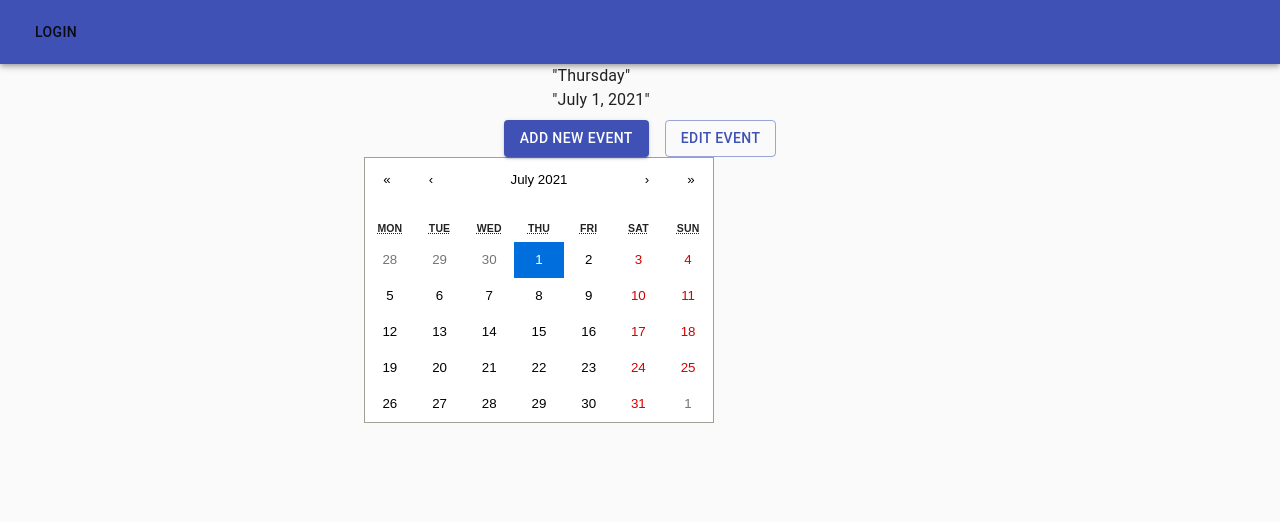
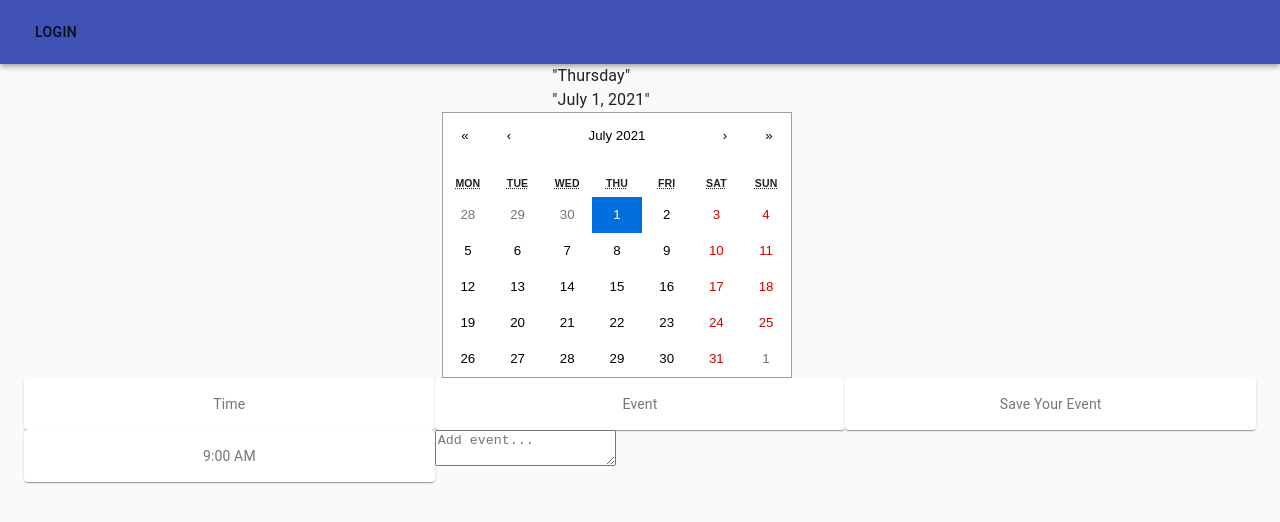
Before and after one commit to seyzho/project-3, a React (Create React App) app in the folder week-calendar/: page / in a window 1280 px wide. Shown: the top 522 px of the page. Built offline with nearby package versions, Linux system fonts and the light colour scheme.

Commit message:
create timetable component

```diff
--- a/week-calendar/src/App.js
+++ b/week-calendar/src/App.js
@@ -9,6 +9,7 @@ import Grid from '@material-ui/core/Grid';
 import Toolbar from '@material-ui/core/Toolbar';
 import CurrentDate from './components/CurrentDate';
 import { useState } from 'react';
+import TimeTable from './components/TimeTables';
 
 function App() {
   const [value, onChange, month] = useState(new Date());
@@ -22,36 +23,19 @@ function App() {
       </AppBar>
       <main>
       <div>
-          <Container maxWidth="sm">
-              <Grid container spacing={2} justify="center">
+          <Container maxWidth="xs">
+              <Grid container spacing={4} justify="center">
                 <Grid item>
                   <CurrentDate/>
                 </Grid>
               </Grid>
-            <div>
-              <Grid container spacing={2} justify="center">
-                <Grid item>
-                  <Button variant="contained" color="primary">
-                    Add New Event
-                  </Button>
-                </Grid>
-                <Grid item>
-                  <Button variant="outlined" color="primary">
-                    Edit Event
-                  </Button>
-                </Grid>
-              </Grid>
-            </div>
-            <Grid container>
-              <Grid item>
                 <Calendar
                   onChance={onChange}
                   value={value}
                   view={month}
                 />
-              </Grid>
-            </Grid>
           </Container>
+          <TimeTable/>
         </div>
       </main>
     </React.Fragment>
--- /dev/null
+++ b/week-calendar/src/components/TimeTables.js
@@ -0,0 +1,192 @@
+import React, { useState } from 'react';
+import Grid from '@material-ui/core/Grid';
+import Container from '@material-ui/core/Container';
+import { Button } from '@material-ui/core';
+import { makeStyles } from '@material-ui/core/styles';
+import Paper from '@material-ui/core/Paper';
+
+const useStyles = makeStyles((theme) => ({
+  root: {
+    flexGrow: 1,
+  },
+  paper: {
+    padding: theme.spacing(2),
+    textAlign: 'center',
+    color: theme.palette.text.secondary,
+  },
+}));
+
+
+const TimeTable = () => {
+    const classes = useStyles();
+
+    const [text, setState] = useState({
+        nineAM: "",
+        tenAM: "",
+        elevenAM: "",
+        twelvePM: "",
+        onePM: "",
+        twoPM: "",
+        threePM: "",
+        fourPM: "",
+        fivePM: "",
+    })
+    function handleChange(e) {
+        const value = e.target.value;
+        setState({
+            ...text,
+            [e.target.name]: value
+        });
+    }
+
+    var times = ['nineAM', 'tenAM', 'elevenAM', 'twelvePM', 'onePM', 'twoPM', 'threePM', 'fourPM', 'fivePM']
+
+    times.forEach(getLocalStorage);
+
+    function getLocalStorage(item, index) {
+        const value = localStorage.getItem(item);
+        if (value) {
+            text[item] = value;
+        }
+    }
+
+    const onClick = (e) => {
+        const value = e.target.value;
+        localStorage.setItem(value, text[value])
+    }
+
+    return (
+        <Container className="time-block">
+            <Grid container>
+                <Grid item xs={4}>
+                    <Paper  className={classes.paper}>Time</Paper>
+                </Grid>
+                <Grid item xs={4}>
+                    <Paper  className={classes.paper}>Event</Paper>
+                </Grid>
+                <Grid item xs={4}>
+                    <Paper  className={classes.paper}>Save Your Event</Paper>
+                </Grid>
+            </Grid>
+            <Grid container>
+                <Grid item xs={4} className="hour">
+                    <Paper className={classes.paper}>9:00 AM</Paper>
+                </Grid>
+                <Grid item xs={4}>
+                    <form className='add-form'>
+                        <textarea name="nineAM" placeholder='Add event...' value={text.nineAM} onChange={handleChange}></textarea>
+                    </form>
+                </Grid>
+                <Grid item xs={4}>
+                    <Button value='nineAM' color='steelblue' text='Save' height='100px' onClick={onClick} />
+                </Grid>
+            </Grid>
+            {/* <Row>
+                <Col className="hour">
+                    <p>10:00 AM</p>
+                </Col>
+                <Col md={8} sm={4}>
+                    <form className='add-form'>
+                        <textarea name="tenAM" placeholder='Add event...' value={text.tenAM} onChange={handleChange}></textarea>
+                    </form>
+                </Col>
+                <Col>
+                    <Button value='tenAM' color='steelblue' text='Save' height='100px' onClick={onClick} />
+                </Col>
+            </Row>
+            <Row>
+                <Col className="hour">
+                    <p>11:00 AM</p>
+                </Col>
+                <Col md={8} sm={4}>
+                    <form className='add-form'>
+                        <textarea name="elevenAM" placeholder='Add event...' value={text.elevenAM} onChange={handleChange}></textarea>
+                    </form>
+                </Col>
+                <Col>
+                    <Button value='elevenAM' color='steelblue' text='Save' height='100px' onClick={onClick} />
+                </Col>
+            </Row>
+            <Row>
+                <Col className="hour">
+                    <p>12:00 PM</p>
+                </Col>
+                <Col md={8} sm={4}>
+                    <form className='add-form'>
+                        <textarea name="twelvePM" placeholder='Add event...' value={text.twelvePM} onChange={handleChange}></textarea>
+                    </form>
+                </Col>
+                <Col>
+                    <Button value='twelvePM' color='steelblue' text='Save' height='100px' onClick={onClick} />
+                </Col>
+            </Row>
+            <Row>
+                <Col className="hour">
+                    <p>1:00 PM</p>
+                </Col>
+                <Col md={8} sm={4}>
+                    <form className='add-form'>
+                        <textarea name="onePM" placeholder='Add event...' value={text.onePM} onChange={handleChange}></textarea>
+                    </form>
+                </Col>
+                <Col>
+                    <Button value='onePM' color='steelblue' text='Save' height='100px' onClick={onClick} />
+                </Col>
+            </Row>
+            <Row>
+                <Col className="hour">
+                    <p>2:00 PM</p>
+                </Col>
+                <Col md={8} sm={4}>
+                    <form className='add-form'>
+                        <textarea name="twoPM" placeholder='Add event...' value={text.twoPM} onChange={handleChange}></textarea>
+                    </form>
+                </Col>
+                <Col>
+                    <Button value='twoPM' color='steelblue' text='Save' height='100px' onClick={onClick} />
+                </Col>
+            </Row>
+            <Row>
+                <Col className="hour">
+                    <p>3:00 PM</p>
+                </Col>
+                <Col md={8} sm={4}>
+                    <form className='add-form'>
+                        <textarea name="threePM" placeholder='Add event...' value={text.threePM} onChange={handleChange}></textarea>
+                    </form>
+                </Col>
+                <Col>
+                    <Button value='threePM' color='steelblue' text='Save' height='100px' onClick={onClick} />
+                </Col>
+            </Row>
+            <Row>
+                <Col className="hour">
+                    <p>4:00 PM</p>
+                </Col>
+                <Col md={8} sm={4}>
+                    <form className='add-form'>
+                        <textarea name="fourPM" placeholder='Add event...' value={text.fourPM} onChange={handleChange}></textarea>
+                    </form>
+                </Col>
+                <Col>
+                    <Button value='fourPM' color='steelblue' text='Save' height='100px' onClick={onClick} />
+                </Col>
+            </Row>
+            <Row>
+                <Col className="hour">
+                    <p>5:00 PM</p>
+                </Col>
+                <Col md={8} sm={4}>
+                    <form className='add-form'>
+                        <textarea name="fivePM" placeholder='Add event...' value={text.fivePM} onChange={handleChange}></textarea>
+                    </form>
+                </Col>
+                <Col>
+                    <Button value='fivePM' color='steelblue' text='Save' height='100px' onClick={onClick} />
+                </Col>
+            </Row> */}
+        </Container>
+    )
+}
+
+export default TimeTable;
```
